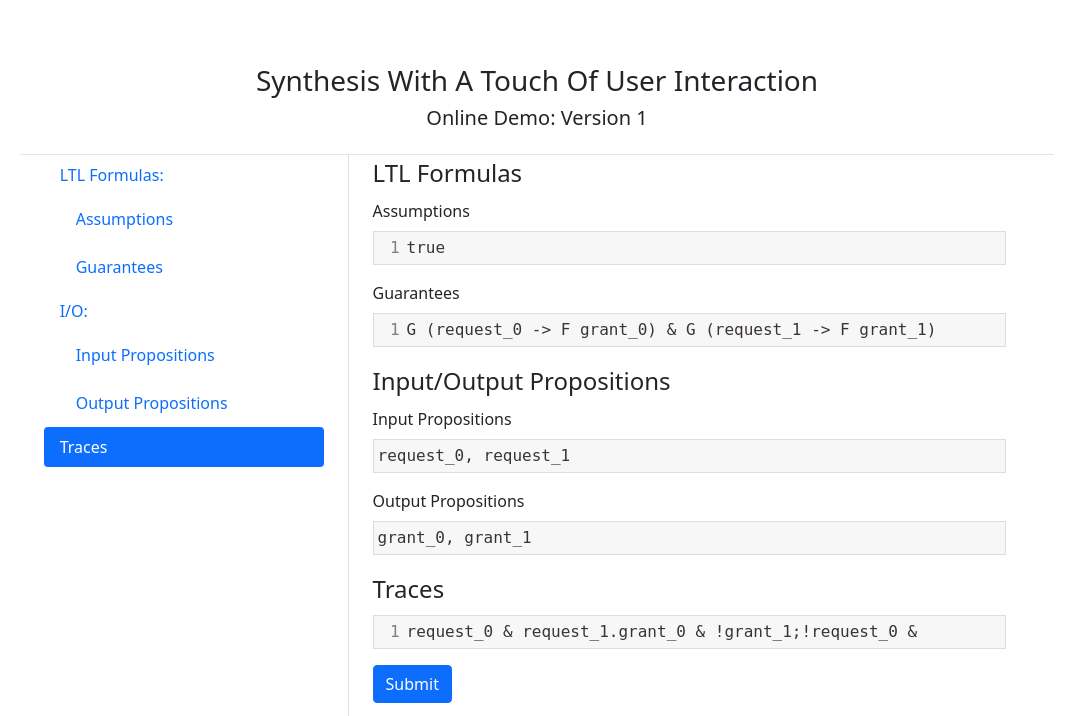
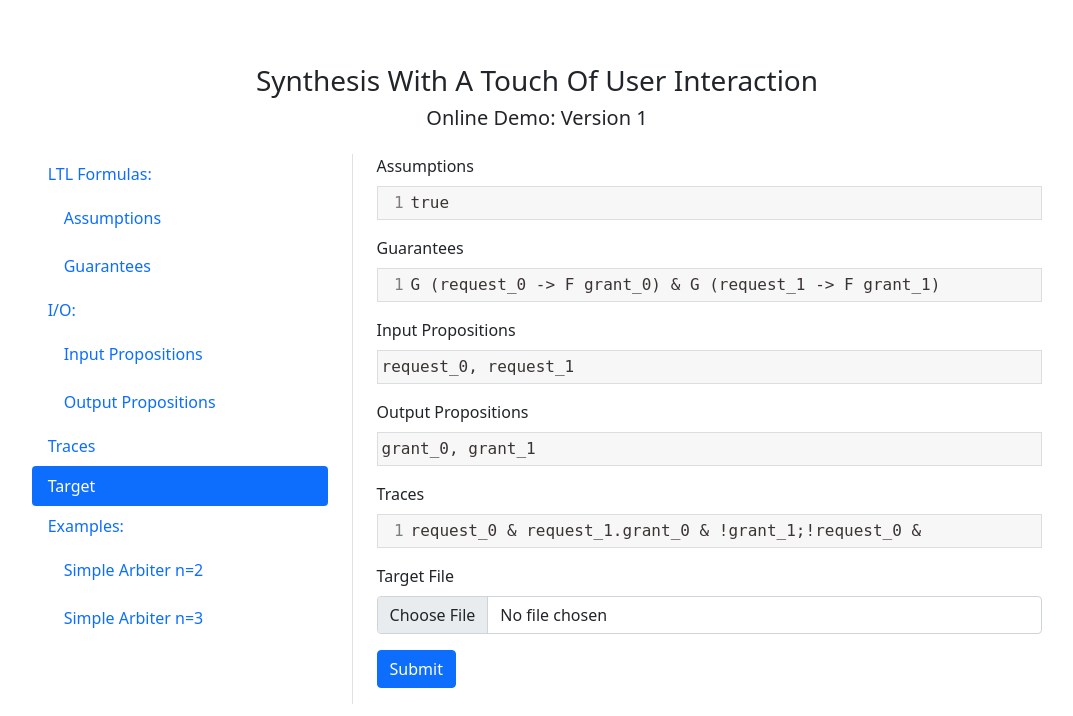
Before and after one commit to mrudu/synth-learn, a Flask app: page / in a window 1280 px wide. Shown: the top 716 px of the page, without its empty margins (103-1176 px from the left). Run offline with Flask 2, Linux system fonts and the light colour scheme.

Commit message:
Added functionality to upload target file and display counterexamples

```diff
--- a/run.py
+++ b/run.py
@@ -1,11 +1,12 @@
 from flask import Flask
 from flask import request
-from flask import render_template
+from flask import render_template, send_file, jsonify
 
 from LTLsynthesis.algorithm import build_mealy
 from LTLsynthesis.LStarLearning import learning
 import logging
 import json
+import os
 
 from aalpy.utils import load_automaton_from_file
 
@@ -13,6 +14,13 @@ import sys
 sys.path.insert(0, 'sample/')
 
 app = Flask(__name__)
+
+ALLOWED_EXTENSIONS = {'dot'}
+
+def allowed_file(filename):
+    return '.' in filename and \
+           filename.rsplit('.', 1)[1].lower() in ALLOWED_EXTENSIONS
+
 
 logger = logging.getLogger("algo-logger")
 logger.setLevel(logging.DEBUG)
@@ -45,22 +53,51 @@ def parse_json(file_name, new_traces = [], k=1):
 @app.route('/', methods=['GET', 'POST'])
 def execute():
     if request.method == 'POST':
-        return execute_algorithm(request.form)
+        target_file = None
+        if 'target' in request.files:
+            target_file = request.files['target']
+            print(target_file)
+            print(target_file.filename)
+        return execute_algorithm(request.form, target_file)
     else:
         return render_template('index.html', LTL_formula="Nothing")
 
-def execute_algorithm(data):
+@app.route('/download/dot')
+def download_dot():
+    return send_file('static/temp_model_files/LearnedModel.dot', as_attachment=True)
+
+@app.route('/download/pdf')
+def download_pdf():
+    return send_file('static/temp_model_files/LearnedModel.pdf', as_attachment=True)
+
+def execute_algorithm(data, target_file):
+    target_filename = ""
     input_atomic_propositions = data['inputs']
     input_atomic_propositions = input_atomic_propositions.split(',')
     output_atomic_propositions = data['outputs']
     output_atomic_propositions = output_atomic_propositions.split(',')
 
     traces = data['traces']
-    print(traces)
     traces = traces.split('\n')
     traces = list(map(lambda x: x.split('.'), traces))
-    print(traces)
 
-    m = build_mealy(data['formula'], input_atomic_propositions, output_atomic_propositions, traces, "Sample", None, 2)
-    learning(m)
-    return render_template('index.html', LTL_formula=data['formula'])
+    if (len(target_file.filename) > 0) and (allowed_file(target_file.filename)):
+        target_filename = "static/temp_model_files/TargetModel.dot"
+        target_file.save(target_filename)
+    elif len(target_file.filename) > 0:
+        print("Not a dot file!")
+        target_file.save(os.path.join("static/temp_model_files", target_file.filename))
+
+    m, stats = build_mealy(
+        data['formula'],
+        input_atomic_propositions,
+        output_atomic_propositions,
+        traces, "Sample",
+        target_filename, 2)
+    svg_file = open('static/temp_model_files/LearnedModel.svg', 'r', encoding = 'utf-8').read()
+    svg_file = ''.join(svg_file.split('\n')[6:])
+    return jsonify({
+        'msg': 'success',
+        'img': svg_file,
+        'traces': stats['traces']
+   })
--- a/static/css/style.css
+++ b/static/css/style.css
@@ -6,3 +6,11 @@
 .blog-header {
     border-bottom: 1px solid #e5e5e5;
 }
+
+.figure {
+    height: auto;
+}
+
+.figure .svg {
+    height: fit-content;
+}
--- a/static/js/helpers.js
+++ b/static/js/helpers.js
@@ -1,4 +1,25 @@
 $(document).ready(function() {
+	let exampleReference = {
+		'SimpleArbiter2': {
+			'assumptions': [],
+			'guarantees': ['G (p -> F (gp))', 'G (q -> F (gq))', 'G (!gp | !gq)'],
+			'inputs': 'p, q',
+			'outputs': 'gp, gq',
+			'traces': ['p & q.gp & !gq']
+		},
+		'SimpleArbiter3': {
+			'assumptions': [],
+			'guarantees':
+				['G (p -> F (gp))',
+				'G (r -> F (gr))',
+				'G (q -> F (gq))',
+				'G (!(gp & gq) & !(gp & gr) & !(gr & gq))'],
+			'inputs': 'p, q, r',
+			'outputs': 'gp, gq, gr',
+			'traces': ['p & q & r.gp & !gq & !gr']
+		}
+	}
+
 	let initEditor = function(id, mode="ltl") {
 		return CodeMirror.fromTextArea(document.getElementById(id), {
 			lineNumbers: true,
@@ -25,17 +46,26 @@ $(document).ready(function() {
 	let outputsEditor = initLineEditor("outputs_textarea");
 	let tracesEditor = initEditor("traces_textarea", "traces");
 
-	$("#refresh").click(function() {
-		let url = $("#image").attr("src");
-		$("#image").attr("src", url + `?v=${new Date().getTime()}`);
-	});
-
 	let make_formula = str => "((" + str.split(/\r|\n/).map(s => s.trim()).filter(s => s.length > 0).join(") & (") + "))";
-	let make_propositions = str => str.split(/\r|\n/).map(s => s.trim()).join(',');
+	let make_propositions = str => str.split(/\r|\n|,| /).filter(s => s.length > 0).map(s => s.trim()).join(',');
 	let make_traces = str => str.split(/\r|\n/).map(s => s.trim().split(/\.|,|:|;/).join(".")).filter(s => s.length > 0).join('\n');
 
+	let setData =  function (exampleName) {
+		assumptionsEditor.setValue(exampleReference[exampleName]['assumptions'].join('\n'));
+		guaranteesEditor.setValue(exampleReference[exampleName]['guarantees'].join('\n'));
+		inputsEditor.setValue(exampleReference[exampleName]['inputs']);
+		outputsEditor.setValue(exampleReference[exampleName]['outputs']);
+		tracesEditor.setValue(exampleReference[exampleName]['traces'].join('\n'));
+	};
+
 	$('#submit').click(function(){
-		let data = {};
+		document.querySelector('svg').innerHTML = "";
+		$('.downloader').addClass('visually-hidden');
+		$('.submit-text').addClass('visually-hidden');
+		$('ul.list-group').addClass('visually-hidden').html("");
+		$('.loading').removeClass('visually-hidden');
+
+		let data = new FormData($('#ltl-form')[0]);
 		let assumptions = assumptionsEditor.getValue().trim();
 		let guarantees = guaranteesEditor.getValue().trim();
 		if (!guarantees) {
@@ -50,7 +80,7 @@ $(document).ready(function() {
 		}
 		formula += make_formula(guarantees);
 
-		data['formula'] = formula.trim();
+		data.append('formula', formula.trim());
 
 		let inputs = inputsEditor.getValue().trim();
 		let outputs = outputsEditor.getValue().trim();
@@ -61,20 +91,36 @@ $(document).ready(function() {
 		inputs = make_propositions(inputs);
 		outputs = make_propositions(outputs);
 
-		data['inputs'] = inputs;
-		data['outputs'] = outputs;
+		data.set('inputs', inputs);
+		data.set('outputs', outputs);
 
 		let traces = tracesEditor.getValue().trim();
-		data['traces'] = make_traces(traces);
+		data.set('traces', make_traces(traces));
 
 		$.ajax({
 			type: 'POST',
 			url: '/',
+			enctype: 'multipart/form-data',
+			processData: false,
+			contentType: false,
+			cache: false,
 			data: data,
-			dataType: 'json'
-		}).done(function(data) {
-			console.log("Response Data" + data); // Log the server response to console
-			$("#refresh").click();
+			success: function(data) {
+				$('.downloader').removeClass('visually-hidden');
+				$('.submit-text').removeClass('visually-hidden');
+				$('.loading').addClass('visually-hidden');
+				document.querySelector('svg').innerHTML = data.img;
+				$('.figure .svg svg').attr('height', $('.figure .svg').attr('height'));
+				$('.figure-caption').html("");
+				let ul = $('ul.list-group');
+				ul.removeClass('visually-hidden');
+				data.traces.forEach((item) => {
+					ul.append(`<li class="list-group-item">${item.join('.')}</li>`);
+				});
+			}
 		});
 	});
+
+	$('#SimpleArbiter2').click(() => {setData('SimpleArbiter2')});
+	$('#SimpleArbiter3').click(() => {setData('SimpleArbiter3')});
 });
--- a/templates/index.html
+++ b/templates/index.html
@@ -24,7 +24,7 @@
 </head>
 <body>
 	<div class="col-lg-10 mx-auto p-3 py-md-5">
-		<header class="blog-header lh-1 py-3">
+		<header class="lh-1 py-3">
 			<div class="row flex-nowrap justify-content-between align-items-center">
 				<div class="col text-center">
 					<h3 class="text-dark">Synthesis With A Touch Of User Interaction</h2>
@@ -32,7 +32,8 @@
 				</div>
 			</div>
 		</header>
-		<main class="container row">
+		<main class="container">
+			<div class="row">
 				<div class="col-4">
 					<nav id="navbar-example3" class="h-100 flex-column align-items-stretch pe-4 border-end">
 						<nav class="nav nav-pills flex-column">
@@ -47,13 +48,18 @@
 								<a class="nav-link ms-3 my-1" href="#io-o">Output Propositions</a>
 							</nav>
 							<a class="nav-link" href="#traces">Traces</a>
+							<a class="nav-link" href="#target">Target</a>
+							<a class="nav-link">Examples: </a>
+							<nav class="nav nav-pills flex-column">
+								<a class="nav-link ms-3 my-1" href="#ltl" id="SimpleArbiter2">Simple Arbiter n=2 </a>
+								<a class="nav-link ms-3 my-1" href="#ltl" id="SimpleArbiter3">Simple Arbiter n=3 </a>
+							</nav>
 						</nav>
 					</nav>
 				</div>
 				<div class="col-8" data-bs-spy="scroll" data-bs-target="#navbar-example3" data-bs-smooth-scroll="true" tabindex="0">
-				<form action="/" method="POST" class="row" id="ltl-form">
+					<form action="/" method="POST" class="row" id="ltl-form" enctype="multipart/form-data">
 						<fieldset id="ltl">
-						<legend>LTL Formulas</legend>
 							<div class="mb-3" id="assumptions">
 								<label for="assumptions_textarea" class="form-label">Assumptions</label>
 								<textarea style="width: 100%; display: none;" name="assumptions" id="assumptions_textarea" placeholder="true"></textarea>
@@ -64,7 +70,6 @@
 							</div>
 						</fieldset>
 						<fieldset id="io">
-						<legend>Input/Output Propositions</legend>
 							<div class="mb-3" id="io-i">
 								<label for="input_textarea" class="form-label">Input Propositions</label>
 								<textarea name="inputs" id="inputs_textarea" placeholder="request_0, request_1"></textarea>
@@ -75,22 +80,45 @@
 							</div>
 						</fieldset>
 						<fieldset id="traces">
-						<legend>Traces</legend>
 							<div class="mb-3">
+								<label for="traces_textarea" class="form-label">Traces</label>
 								<textarea style="width: 100%; display: none;" name="traces" id="traces_textarea" placeholder="request_0 & request_1.grant_0 & !grant_1;!request_0 & !request_1.!grant_0 & grant_1"></textarea>
 							</div>
 						</fieldset>
-					<fieldset>
+						<fieldset id="target">
 							<div class="mb-3">
-							<button type="button" class="btn btn-primary" id="submit">Submit</button>
+								<label for="target_file" class="form-label">Target File</label>
+								<input class="form-control" type="file" id="target_file" name="target">
+							</div>
+						</fieldset>
+						<fieldset class="row mb-3">
+							<div class="col-auto">
+								<button type="button" class="btn btn-primary" id="submit">
+									<span class="spinner-border spinner-border-sm visually-hidden loading" role="status" aria-hidden="true"></span>
+									<span class="visually-hidden loading">Loading...</span>
+									<span class="submit-text">Submit</span>
+								</button>
 							</div>
 						</fieldset>
 					</form>
-				<button class="btn btn-primary" id="refresh">Refresh</button>
-				<figure class="figure" id="image-container">
-					<img id="image" src="{{ url_for('static', filename='LearnedModel.svg') }}" alt="File Not Loaded Yet. Please, to refresh">
-					<figcaption class="figure-caption">A caption for the above image.</figcaption>
+				</div>
+			</div>
+			<div class="row mb-3">
+				<figure class="figure col-7" id="image-container">
+					<svg xmlns="http://www.w3.org/2000/svg" class="svg" width="100%" height="100%">
+					</svg>
+					<figcaption class="figure-caption"></figcaption>
 				</figure>
+				<ul class="list-group list-group-flush col-5 visually-hidden">
+				</ul>
+			</div>
+			<div class="row mb-3">
+				<div class="col-auto visually-hidden downloader">
+					<a class="btn btn-primary" href="download/dot" role="button">Download DOT</a>
+				</div>
+				<div class="col-auto visually-hidden downloader">
+					<a class="btn btn-primary" href="download/pdf" role="button">Download PDF</a>
+				</div>
 			</div>
 		</main>
 	</div>
```
Also changed, not shown: static/temp_model_files/Mrudula.png (added), 2 other files. Lines whose indentation alone changed are shown as unchanged.
